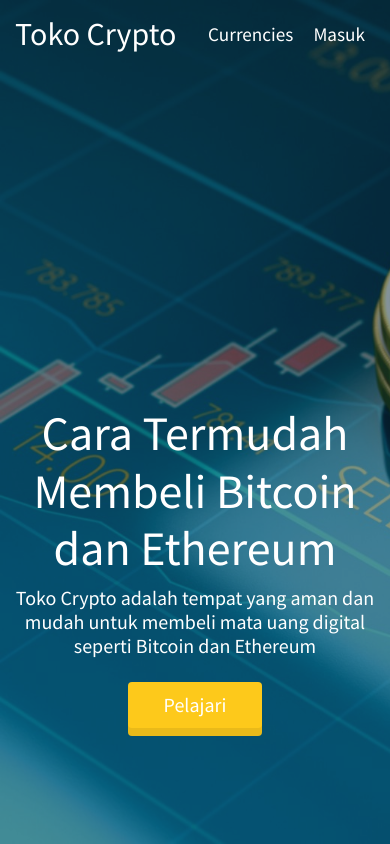
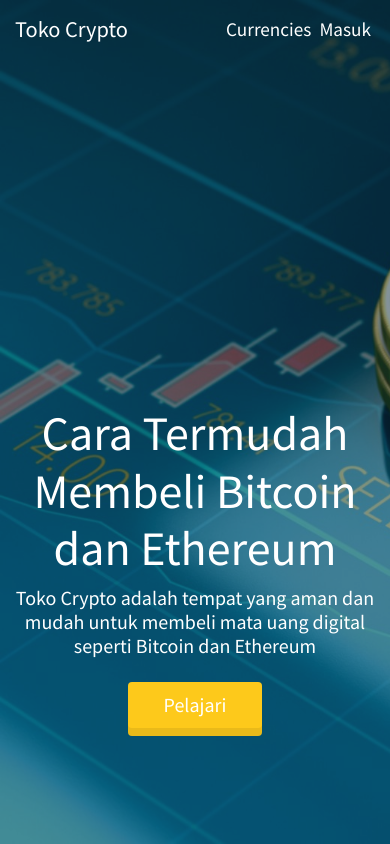
Before and after one commit to angelamelinda/toko-crypto, a React (Create React App) app: page / in a window 390 px wide. Built offline with nearby package versions, Linux system fonts and the light colour scheme.

Commit message:
Fix header

```diff
--- a/src/components/Header/style.css
+++ b/src/components/Header/style.css
@@ -127,3 +127,13 @@
 header .dropdown.loggedin-form-wrapper li a:hover {
     color: #fdc91b;
 }
+@media (max-width: 400px) {
+  header .menu li a {
+    padding: 15px 4px;
+  }
+
+  header .brand h2 {
+      font-size: 1.4rem;
+  }
+
+}
```
